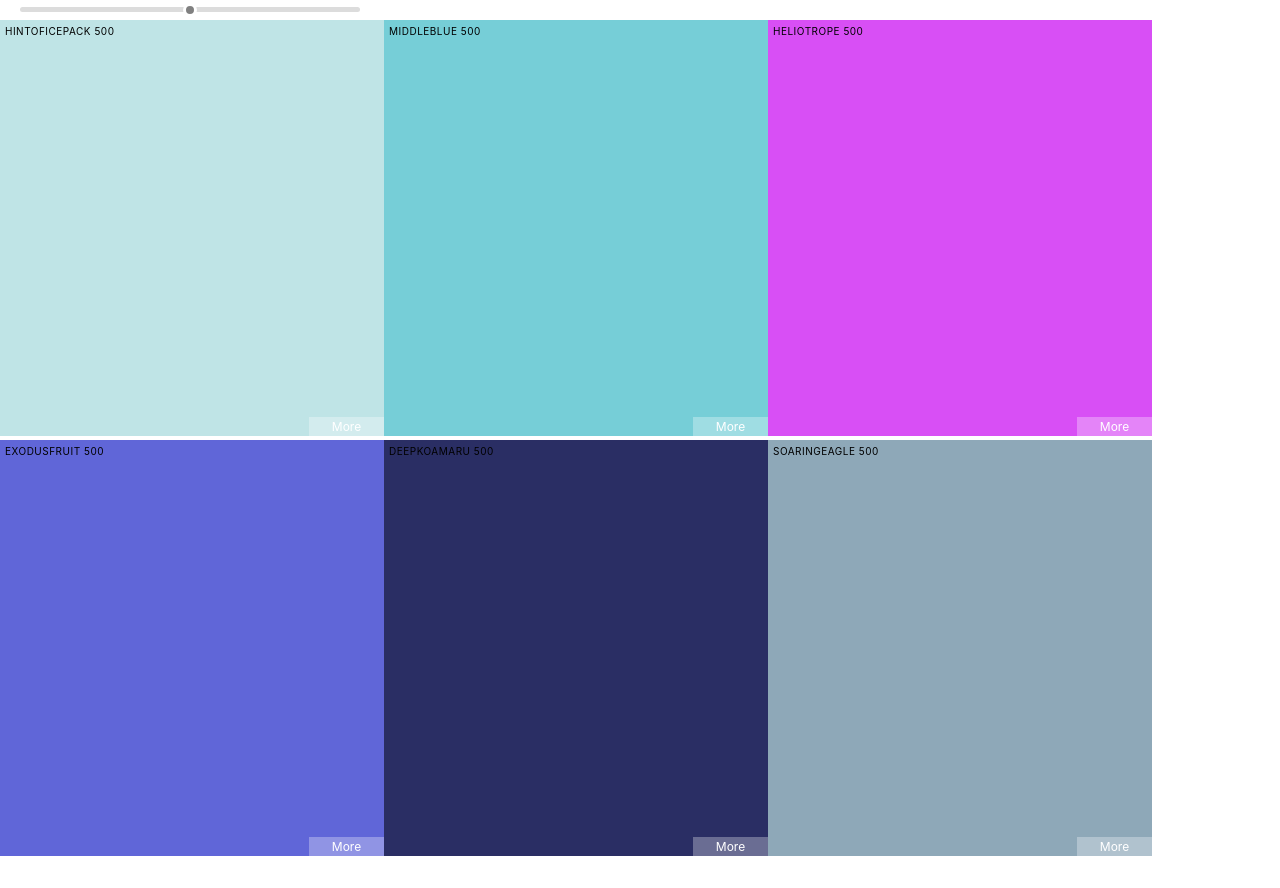
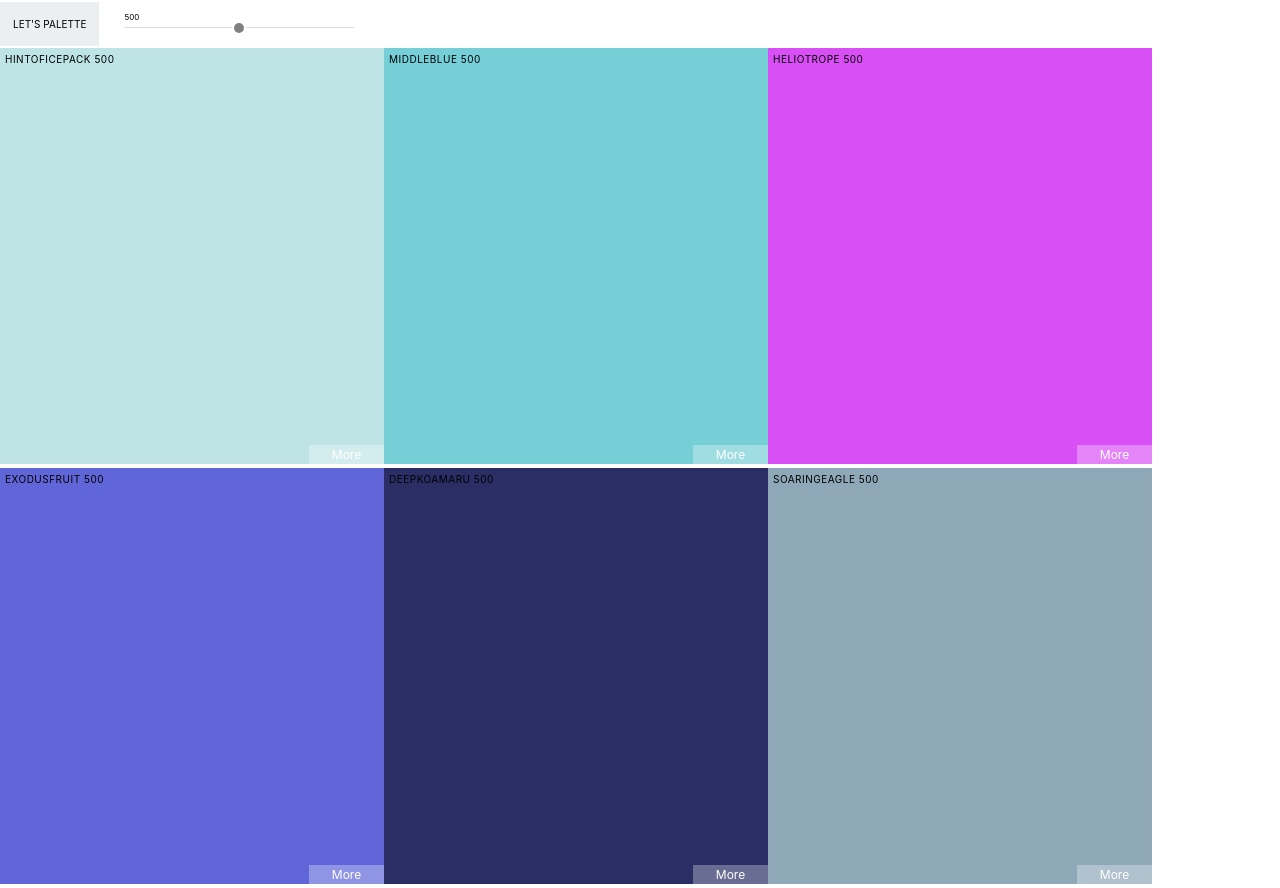
Before and after one commit to kimiakamrava/collage-app-frontend, a React (Create React App) app: page / in a window 1280 px wide. Before the commit the page ends 860 px from the top, so only its background shows below. Built offline with nearby package versions, Linux system fonts and the light colour scheme.

Commit message:
nav_bar just a little for colors

```diff
--- /dev/null
+++ b/src/Navbar.css
@@ -0,0 +1,61 @@
+.Navbar {
+    display: flex;
+    align-items: center;
+    justify-content: flex-start;
+    height: 6vh;
+    font-size: 8px;
+    display: flex;
+    align-items: center;
+    border: gray;
+
+
+}
+.logo {
+    margin-right: 15px;
+    padding: 0 13px;
+    font-size: 10px;
+    background-color: #eceff1;
+    height: 90%;
+    display: flex;
+    align-items: center;
+
+
+
+}
+
+.logo a {
+    text-decoration: none;
+    color: black;
+}
+
+
+
+
+
+.slider {
+    width: 230px;
+    margin: 0 10px;
+    display: inline-block;
+}
+
+.rc-slider-track {
+    background-color: transparent;
+}
+
+.rc-slider-rail {
+    height: 1px;
+    background-color:gainsboro;
+
+}
+.rc-slider-handle,
+.rc-slider-handle:active,
+.rc-slider-handle:focus,
+.rc-slider-handle:hover {
+    background-color: gray;
+    outline: none;
+    border: 2px solid white ;
+    box-shadow: none;
+    margin-top: -6px;
+
+
+}
--- /dev/null
+++ b/src/Navbar.js
@@ -0,0 +1,35 @@
+import React, { Component } from 'react';
+import "rc-slider/assets/index.css";
+import Slider from "rc-slider";
+import "./Navbar.css"
+
+
+
+class Navbar extends Component {
+    render() {
+        const {level, changeLevel} = this.props;
+        return (
+            <header className="Navbar">
+                <div className="logo">
+                    <a href="link of react route">LET'S PALETTE</a>
+                </div>
+                <div className="slider-component">
+                    <div className='slider'>
+                        <span>{level}</span>
+                      <Slider
+                         defaultValue={level}
+                         min={100}
+                         max={900}
+                         step={100}
+                         onAfterChange={changeLevel}
+                        />
+                    </div>
+
+                </div>
+
+
+            </header>
+        );
+    }
+}
+export default Navbar;
--- a/src/Palette.css
+++ b/src/Palette.css
@@ -4,30 +4,3 @@
 .Palette-colors {
     height: 65%;
 }
-
-.slider {
-    width: 340px;
-    margin: 0 20px;
-    display: inline-block;
-}
-
-.rc-slider-track {
-    background-color: transparent;
-}
-
-.rc-slider-rail {
-    height: 5px;
-    background-color:gainsboro;
-
-}
-.rc-slider-handle,
-.rc-slider-handle:active,
-.rc-slider-handle:focus,
-.rc-slider-handle:hover {
-    background-color: gray;
-    outline: none;
-    border: 3px solid white ;
-    box-shadow: none;
-    margin-top: -4.5px;
-
-}
--- a/src/Palette.js
+++ b/src/Palette.js
@@ -1,8 +1,7 @@
 import React, { Component } from 'react';
 import PaletteBox from "./PaletteBox";
-import 'rc-slider/assets/index.css';
+import Navbar from "./Navbar";
 import "./Palette.css";
-import Slider from 'rc-slider';
 
 
 
@@ -23,15 +22,8 @@
         ))
         return (
             <div className="Palette">
-              <div className='slider'>
-                   <Slider
-                     defaultValue={level}
-                     min={100}
-                     max={900}
-                     step={100}
-                      onAfterChange={this.changeLevel}
-                   />
-               </div>
+                <Navbar level={level} changeLevel={this.changeLevel}/>
+
                 {/*Navbar goes here*/}
              <div className="Palette-colors">
                  {paletteBoxes}
--- a/src/PaletteBox.css
+++ b/src/PaletteBox.css
@@ -5,6 +5,7 @@
     display: inline-block;
     position: relative;
     cursor: pointer;
+
 }
 
 
```
